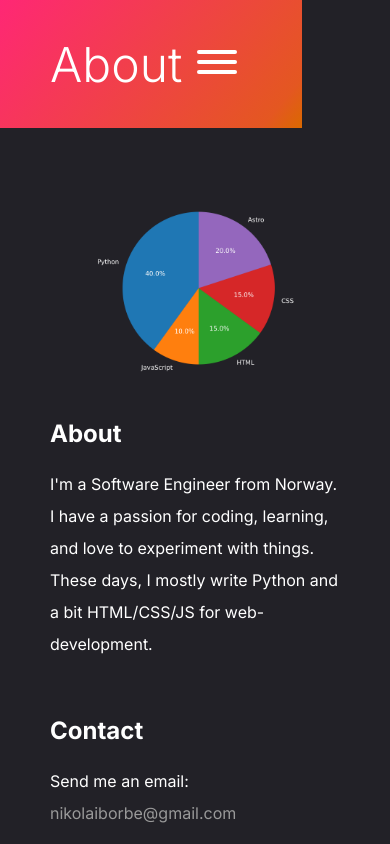
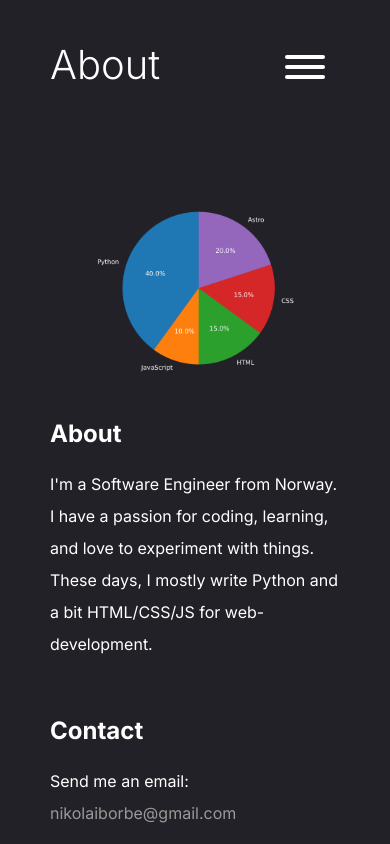
Before and after one commit to Nikolai-Grytvik-Borbe/-old-Portfolio-Website, an Astro site: page /about in a window 390 px wide. Shown: the top 844 px of the page. Built offline with nearby package versions, Linux system fonts and the light colour scheme; Astro itself is replaced by a stand-in of ours.

Commit message:
this is the final change (for now)

```diff
--- a/src/components/Header.astro
+++ b/src/components/Header.astro
@@ -34,20 +34,21 @@
         height: 8rem;
     }
 
-    @media screen and (max-width: 420px) {
+    @media screen and (max-width: 400px) {
         nav {
-            width: fit-content;
+            background: #222127;
         }
     }
 
     h1 {
         padding-left: 50px;
         font-weight: 300;
-        font-size: 3rem;
+        font-size: 40px;
     }
 
     .menu {
         padding-right: 50px;
+        padding-top: 10px;
     }
 
 </style>
```
